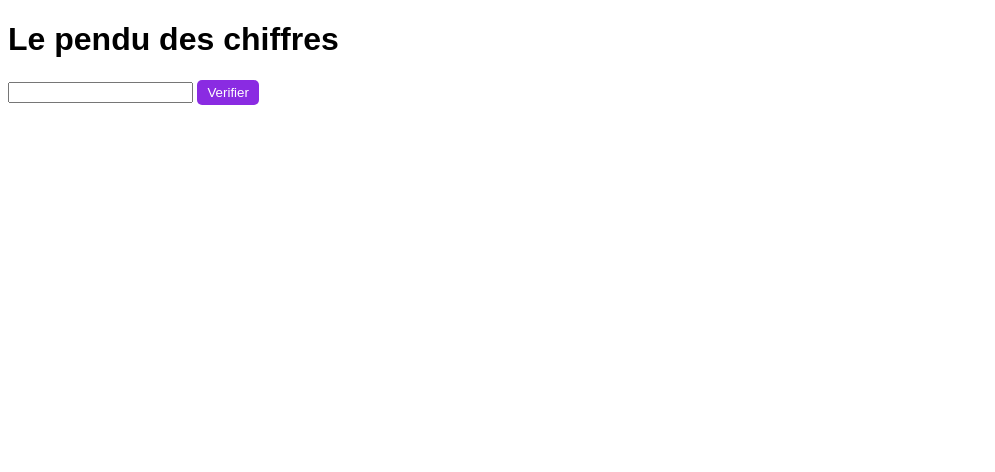
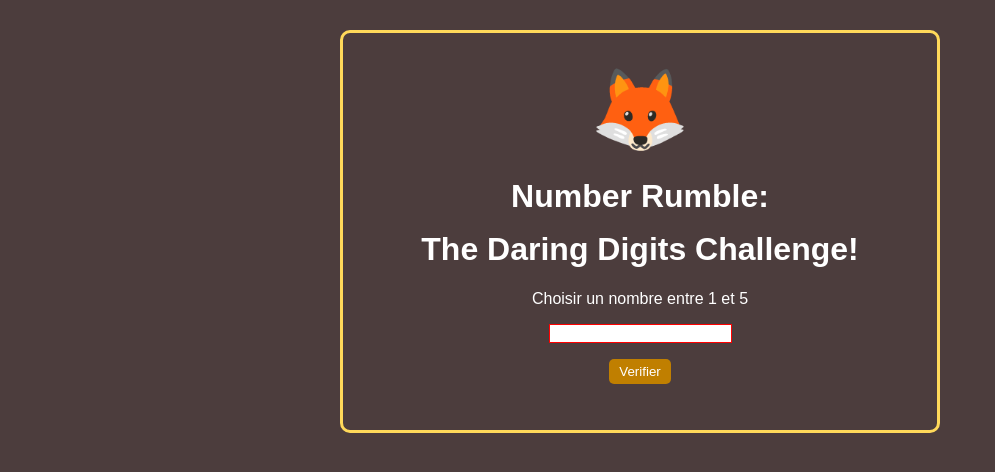
Before and after one commit to Lysdora/guessnumber, a plain HTML site: page index.html in a window 1280 px wide. Shown: the whole page, without its empty margins (0-995 px from the left). Drawn offline with Linux system fonts and the light colour scheme.

Commit message:
fix my code

```diff
--- a/index.html
+++ b/index.html
@@ -8,12 +8,16 @@
     <title>GuessNumber</title>
   </head>
   <body>
-    <h1>Le pendu des chiffres</h1>
-    <p id="number"></p>
+    <div class="container">
+      <div class="emoji">🦊</div>
+      <h1>Number Rumble:<span> The Daring Digits Challenge!</span></h1>
+      <p id="number"></p>
+      <p></p>
+      <input type="number" id="result" />
 
-    <input type="number" id="result" />
+      <button id="checkButton">Verifier</button>
+    </div>
 
-    <button id="checkButton">Verifier</button>
     <script src="script.js"></script>
   </body>
 </html>
--- a/script.js
+++ b/script.js
@@ -21,6 +21,7 @@
 // Il faut que je gere les expetions dans mon if else
 
 let number = document.querySelector("#number");
+number.textContent = "Choisir un nombre entre 1 et 5";
 const resultInput = document.querySelector("#result");
 let verifier = document.querySelector("#checkButton");
 
@@ -32,13 +33,13 @@ let checkButton = document.querySelector("#checkButton");
 function guessNumber() {
   let userInput = resultInput.value;
   userInput = +userInput;
-
+  if (userInput > 5) {
+    number.textContent = "Choisir un nombre entre 1 et 5";
+  }
   if (userInput === randomNumber) {
-    alert("Youpie");
-    alert(`Le chiffre mystere est ${randomNumber}`);
-  } else {
-    alert("NO");
-    alert(`Non, mauvaise reponse, le bon chiffre est ${randomNumber}`);
+    number.textContent = `C'est le bon chiffre ${randomNumber}`;
+  } else if (userInput !== randomNumber) {
+    number.textContent = `C'est le mauvais chiffre !`;
   }
 }
 
--- a/styles.css
+++ b/styles.css
@@ -1,12 +1,59 @@
+:root {
+    --color-bg: #4C3D3D;
+    --color-border: #FFD95A;
+    --color-btn: #C07F00
+}
+
+
+*,
+*::before,
+*::after {
+    box-sizing: border-box;
+}
+
+
+
 body {
     font-family: Arial, Helvetica, sans-serif;
+    background-color: var(--color-bg);
+    color: white;
+    font-size: 16px;
+}
+
+.container {
+    max-width: 600px;
+    margin: 30px auto;
+    overflow: auto;
+    min-height: 300px;
+    border: 3px solid var(--color-border);
+    padding: 30px;
+    border-radius: 10px;
+    text-align: center;
+}
+
+/* Font styles */
+
+h1 span {
+    display: block;
+    margin-top: 1rem;
+}
+
+.emoji {
+    font-size: 5rem;
 }
 
 
 #checkButton {
     border: none;
     padding: 5px 10px;
-    background-color: blueviolet;
+    background-color: var(--color-btn);
     color: white;
     border-radius: 5px;
+    cursor: pointer;
+    display: block;
+    margin: 1rem auto;
 }
+
+input {
+    border: 1px solid red;
+}
```
